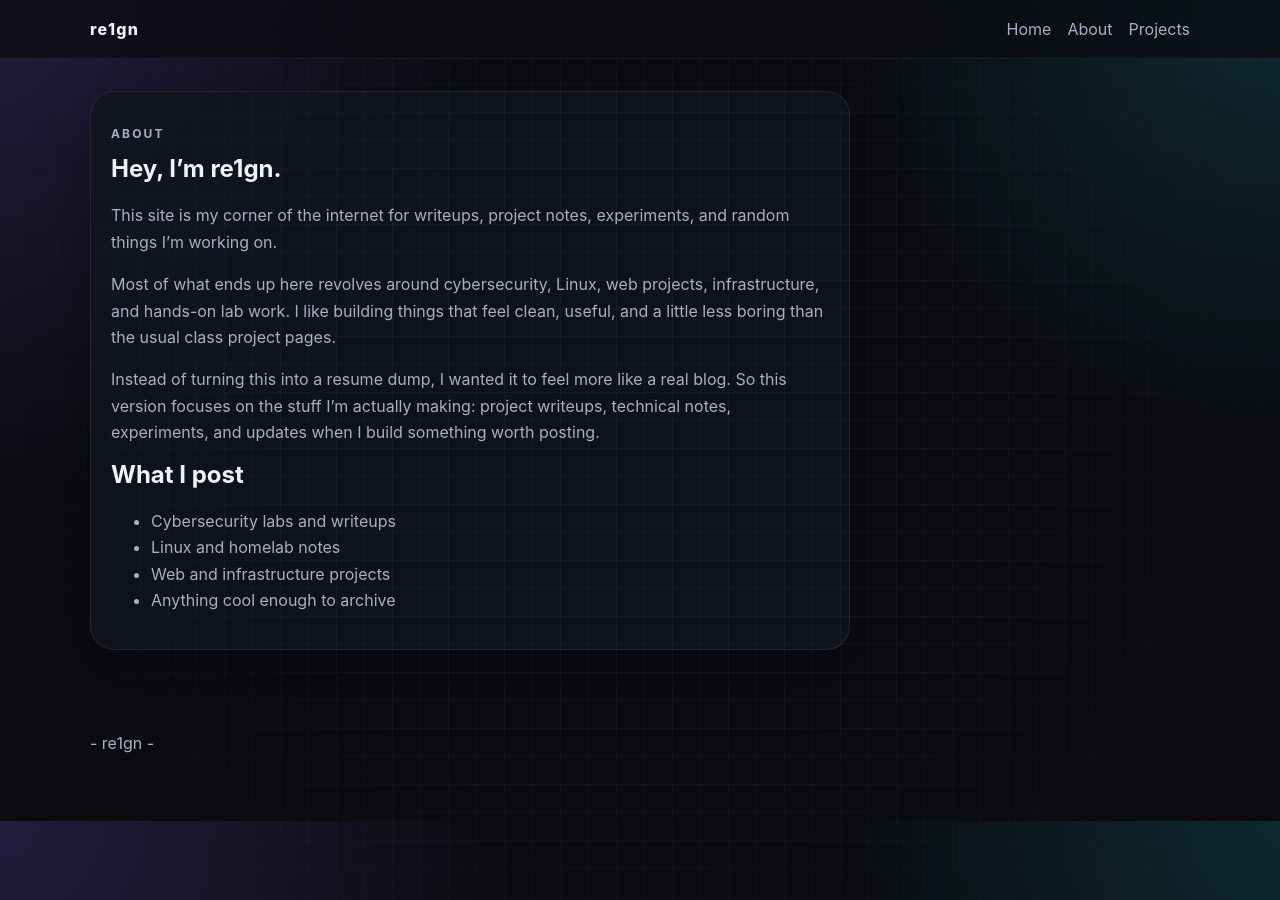
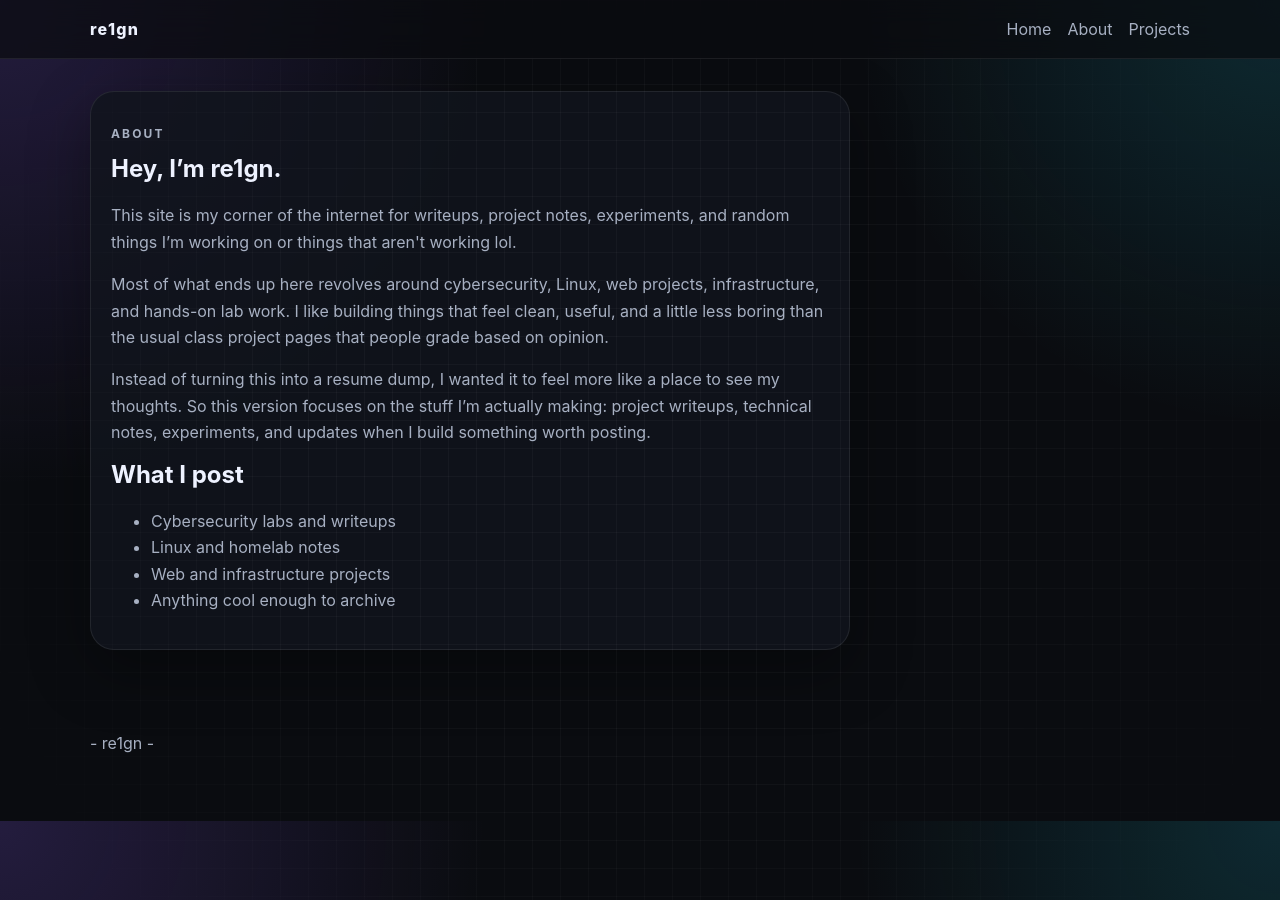
Before and after one commit to re1gn182/re1gn182.github.io, a Jekyll site: the page built from about.md, in a window 1280 px wide. Built offline with Jekyll 4.4.1, drawn with Linux system fonts in a browser that asks for light colours.

Commit message:
Update about.md

```diff
--- a/about.md
+++ b/about.md
@@ -9,16 +9,17 @@ permalink: /about/
   <h1>Hey, I’m re1gn.</h1>
 
   <p>
-    This site is my corner of the internet for writeups, project notes, experiments, and random things I’m working on.
+    This site is my corner of the internet for writeups, project notes, experiments, and random things I’m working on or things that aren't working lol.
   </p>
 
   <p>
     Most of what ends up here revolves around cybersecurity, Linux, web projects, infrastructure, and hands-on lab work.
-    I like building things that feel clean, useful, and a little less boring than the usual class project pages.
+    I like building things that feel clean, useful, and a little less boring than the usual class project pages that people
+    grade based on opinion.
   </p>
 
   <p>
-    Instead of turning this into a resume dump, I wanted it to feel more like a real blog. So this version focuses on
+    Instead of turning this into a resume dump, I wanted it to feel more like a place to see my thoughts. So this version focuses on
     the stuff I’m actually making: project writeups, technical notes, experiments, and updates when I build something worth posting.
   </p>
 
```
